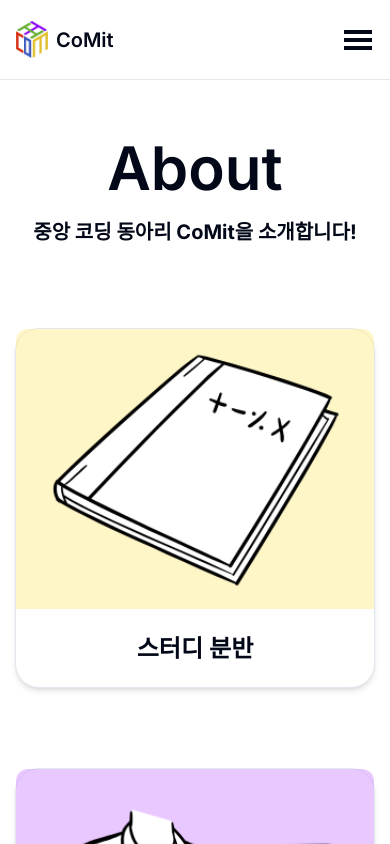
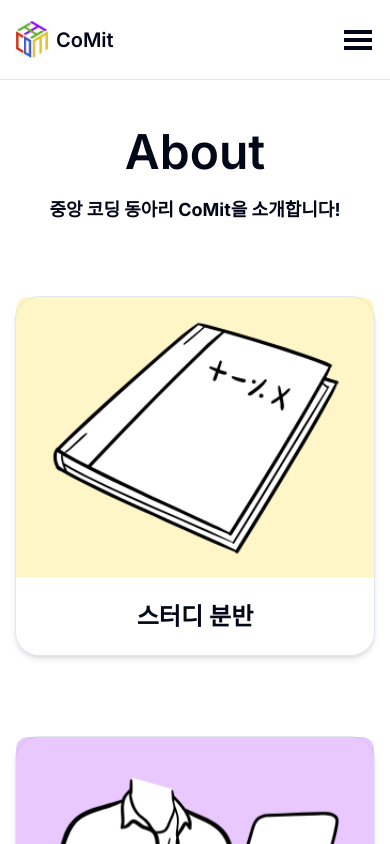
Before and after one commit to skku-comit/comit-website, a Next.js app: page /about in a window 390 px wide. Shown: the top 844 px of the page. Built offline with nearby package versions, Linux system fonts and the light colour scheme.

Commit message:
feat(fe): change section banner responsive

```diff
--- a/components/common/SectionBanner.tsx
+++ b/components/common/SectionBanner.tsx
@@ -8,9 +8,9 @@ export default function SectionBanner({
   description
 }: SectionBannerProps) {
   return (
-    <div className="flex h-56 w-screen flex-col items-center justify-center gap-5">
-      <p className="text-6xl font-semibold">{title}</p>
-      <p className="text-xl font-bold">{description}</p>
+    <div className="flex h-48 w-screen flex-col items-center justify-center gap-5 sm:h-56">
+      <p className="text-5xl font-semibold sm:text-6xl">{title}</p>
+      <p className="text-lg font-bold sm:text-xl">{description}</p>
     </div>
   )
 }
```
